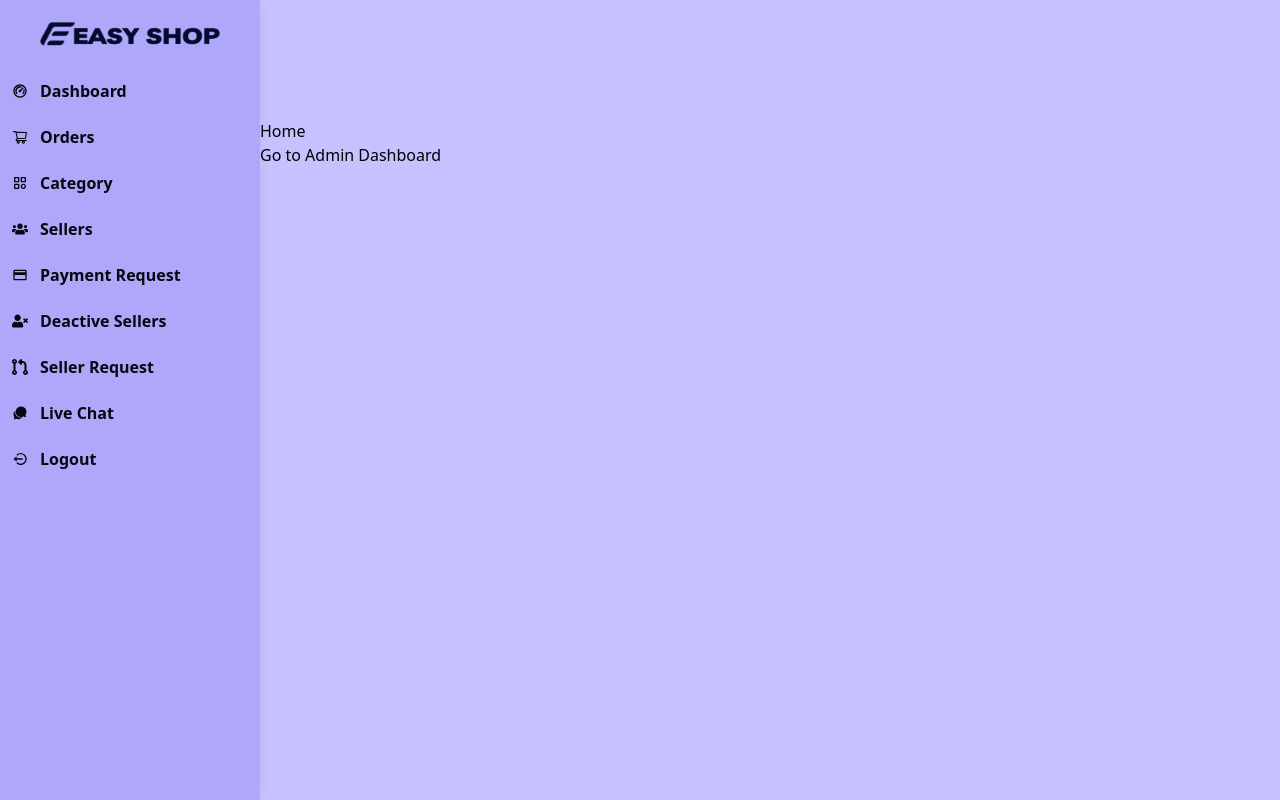
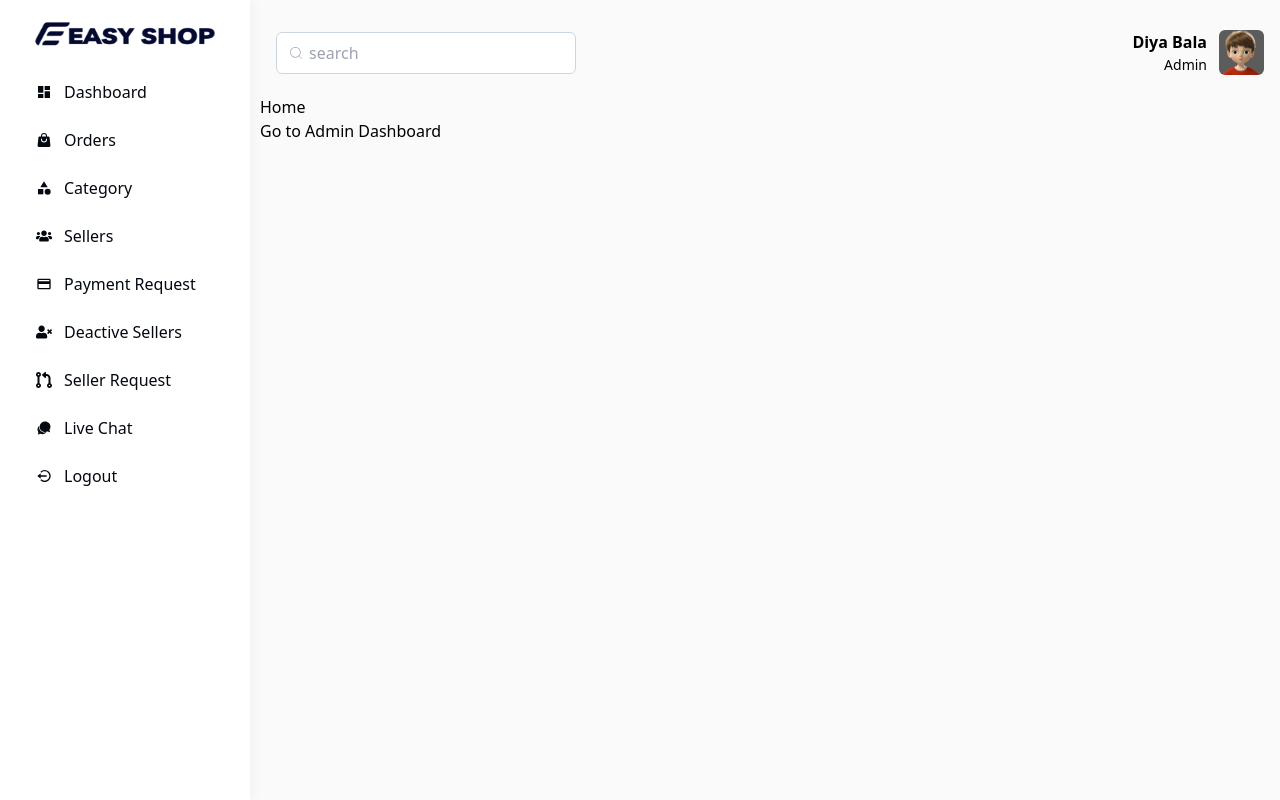
Before and after one commit to A-arti/multivendor-ecommerce, a React (Create React App) app: page / in a window 1280 px wide. Built offline with nearby package versions, Linux system fonts and the light colour scheme.

Commit message:
sidebar CSS changed and header designed

```diff
--- a/src/layout/Header.jsx
+++ b/src/layout/Header.jsx
@@ -1,8 +1,40 @@
 import React from 'react'
+import { SlMenu } from "react-icons/sl";
+import { CiSearch } from "react-icons/ci";
+function Header({ showSidebar, setShowSidebar }) {
+  return (
+    <div classname="fixed bg-balck">
+      <div className='fixed top-0 left-0 w-full px-4 py-5 z-40'>
+        <div className='lg:ml-[260px] rounded-md h-[65px] flex justify-between items-center transition-all'>
 
-function Header() {
-  return (
-    <div>Header</div>
+          <div onClick={() => setShowSidebar(!showSidebar)} className='w-[35px] flex lg:hidden h-[35px] rounded-md bg-white hover:shadow-indigo-500/50 border justify-center items-center cursor-pointer ' >
+            <span><SlMenu /></span>
+          </div>
+
+          {/* Wrapper for the input field and search icon */}
+          <div className='relative hidden md:block'>
+            {/* Input field */}
+            <input className='px-3 py-2 w-[300px] pl-8 bg-white outline-none border border-slate-300 bg-transparent rounded-md text-[#11111a] focus:border-slate-700' type="text" name='search' placeholder='search' />
+            {/* Search icon positioned absolutely */}
+            <CiSearch className='absolute top-1/2 left-3 transform -translate-y-1/2 text-gray-400' />
+          </div>
+
+          <div className='flex justify-center items-center gap-8 relative'>
+            <div className='flex justify-center items-center'>
+              <div className='flex justify-center items-center gap-3'>
+                <div className='flex justify-center items-center flex-col text-end'>
+                  <h2 className='text-md font-semibold'>Diya Bala</h2>
+                  <span className='text-[14px] w-full font-normal'>Admin</span>
+                </div>
+                <img className='w-[45px] h-[45px] rounded-md overflow-hidden' src="http://localhost:3000/images/admin.jpg" alt="" />
+
+              </div>
+            </div>
+
+          </div>
+        </div>
+      </div>
+    </div>
   )
 }
 
--- a/src/layout/MainLayout.jsx
+++ b/src/layout/MainLayout.jsx
@@ -1,13 +1,14 @@
-import React from 'react'
+import React, { useState } from 'react'
 import { Outlet } from 'react-router-dom'
 import Header from './Header';
 import SideBar from './SideBar';
 
 function MainLayout() {
+  const [showSidebar, setShowSidebar] = useState(false);
   return (
-    <div className='bg-[#c6c2ff] w-full min-h-screen'>
-      <Header />
-      <SideBar />
+    <div className='bg-[#fafafa] w-full min-h-screen'>
+      <Header showSidebar = {showSidebar} setShowSidebar = {setShowSidebar}/>
+      <SideBar showSidebar = {showSidebar} setShowSidebar = {setShowSidebar} />
       <div className='ml-0 lg:ml-[260px] pt-[95px] transition-all'>
         <Outlet/>
       </div>
--- a/src/layout/SideBar.jsx
+++ b/src/layout/SideBar.jsx
@@ -3,7 +3,7 @@ import { Link, useLocation } from 'react-router-dom';
 import { getNav } from '../navigation/index';
 import { BiLogOutCircle } from "react-icons/bi";
 
-const SideBar = () => {
+const SideBar = ({ showSidebar, setShowSidebar }) => {
     const { pathname } = useLocation();
     const [allNav, setAllNav] = useState([])
     useEffect(() => {
@@ -13,7 +13,9 @@ const SideBar = () => {
     console.log(allNav)
     return (
         <div>
-            <div className={`w-[260px] fixed bg-[#afa7f9] z-50 top-0 h-screen shadow-[0_0_15px_0_rgb(34_41_47_/_5%)] transition-all `}>
+            <div onClick={() => setShowSidebar(false)} className={`w-[35px] fixed duration-200 ${!showSidebar ? 'invisible' : 'visible'} w-screen h-screen top-0 left-0 z-10`} >
+          </div>
+            <div className={`w-[250px] fixed bg-[#fff] z-50 top-0 h-screen shadow-[0_0_15px_0_rgb(34_41_47_/_5%)] transition-all ${showSidebar ? 'left - 0' : '-left-[260px] lg:left-0'}`}>
                 <div className='h-[70px] flex justify-center items-center'>
                     <Link to='/' className='w-[180px] h-[50px]'>
                         <img className='w-full h-full' src="http://localhost:3000/images/logo.png" alt="" />
@@ -24,7 +26,8 @@ const SideBar = () => {
                         {
                             allNav.map((item, index) =>
                                 <li key={index}>
-                                    <Link to={item.path} className={`${pathname === item.path ? 'bg-blue-400 shadow-indigo-500/50 text-white duration-500' : 'text-[#030811] font-bold duration-200 '} px-[12px] py-[9px] rounded-sm flex justify-start items-center gap-[12px] hover:pl-4 transition-all w-full mb-1 `} >
+                                    <Link to={item.path} className={`${pathname === item.path ? 'bg-[#333333] shadow-md shadow-grey-900 text-white duration-500 w-[200px] ml-6 justify-start items-center' : 'justify-start items-center text-[#030811]  duration-200 w-[200px] ml-6'} px-[12px] py-[10px] ml-4 rounded-md flex gap-[12px] hover:pl-4 transition-all w-full mb-1`} >
+
                                         <span>{item.icon}</span>
                                         <span>{item.title}</span>
                                     </Link>
@@ -32,7 +35,7 @@ const SideBar = () => {
                             )}
 
                         <li>
-                            <button className='text-[#030811] font-bold duration-200 px-[12px] py-[9px] rounded-sm flex justify-start items-center gap-[12px] hover:pl-4 transition-all w-full mb-1'>
+                            <button className='text-[#030811] duration-200 px-[12px] py-[10px] rounded-sm flex justify-start items-center gap-[12px] hover:pl-4 transition-all w-full mb-1 ml-6 '>
                                 <span><BiLogOutCircle /></span>
                                 <span>Logout</span>
                             </button>
--- a/src/navigation/allNav.js
+++ b/src/navigation/allNav.js
@@ -1,6 +1,6 @@
-import { RiDashboard2Line } from "react-icons/ri";
-import { AiOutlineShoppingCart } from "react-icons/ai";
-import { BiCategory } from "react-icons/bi";
+import { MdDashboard } from "react-icons/md";
+import { HiShoppingBag } from "react-icons/hi2";
+import { MdCategory } from "react-icons/md";
 import { FaUserTimes, FaUsers } from "react-icons/fa";
 import { MdPayment } from "react-icons/md";
 import { FaCodePullRequest } from "react-icons/fa6";
@@ -11,21 +11,21 @@ export const allNav = [
     {
         id : 1,
         title : 'Dashboard',
-        icon : <RiDashboard2Line />,
+        icon : <MdDashboard />,
         role : 'admin',
         path : '/admin/dashboard'
     },
     {
         id : 2,
         title : 'Orders',
-        icon : <AiOutlineShoppingCart />,
+        icon : <HiShoppingBag />,
         role : 'admin',
         path: '/admin/dashboard/orders'
     },
     {
         id : 3,
         title : 'Category',
-        icon : <BiCategory  />,
+        icon : <MdCategory />,
         role : 'admin',
         path: '/admin/dashboard/category'
     },
```
